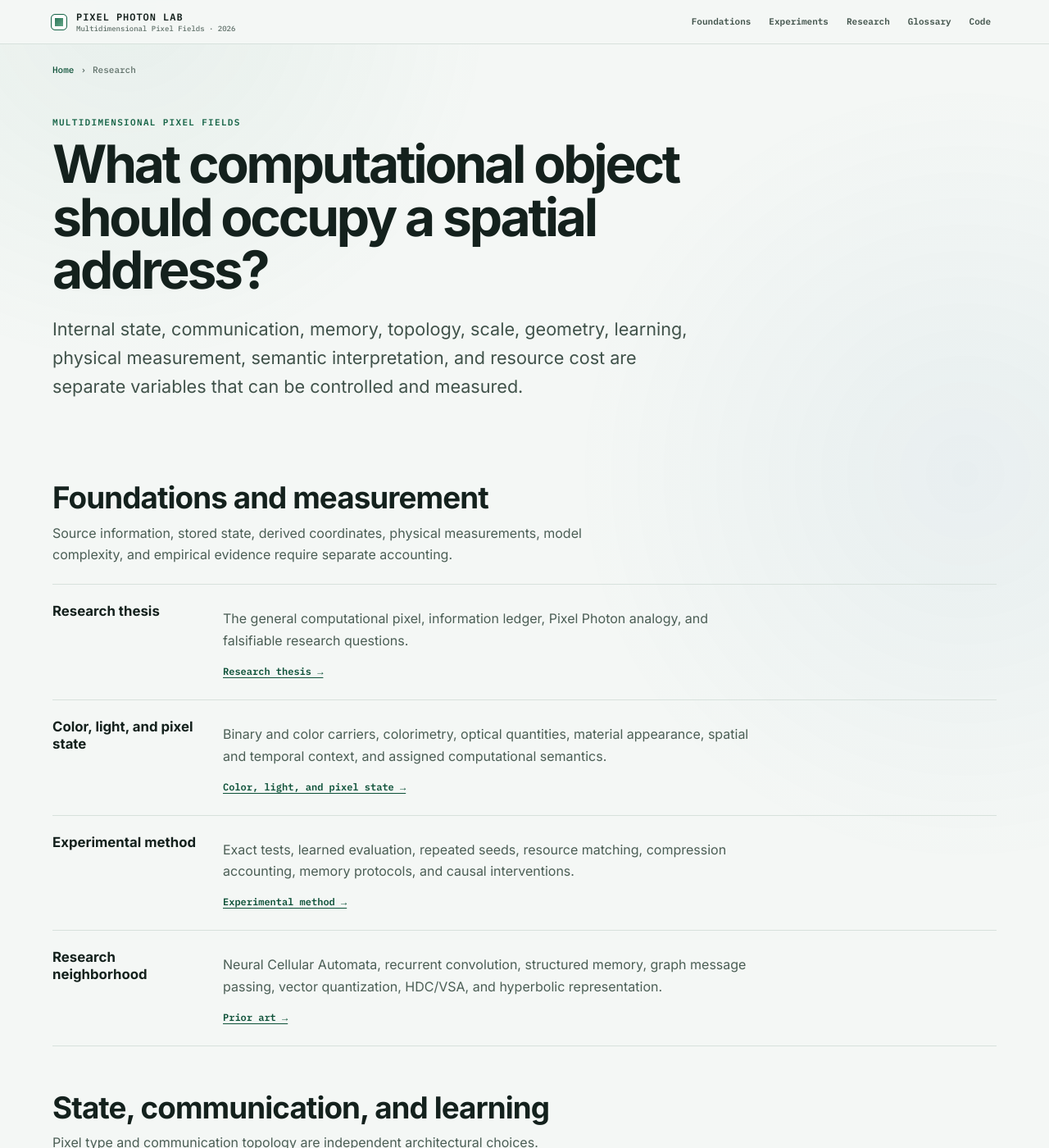
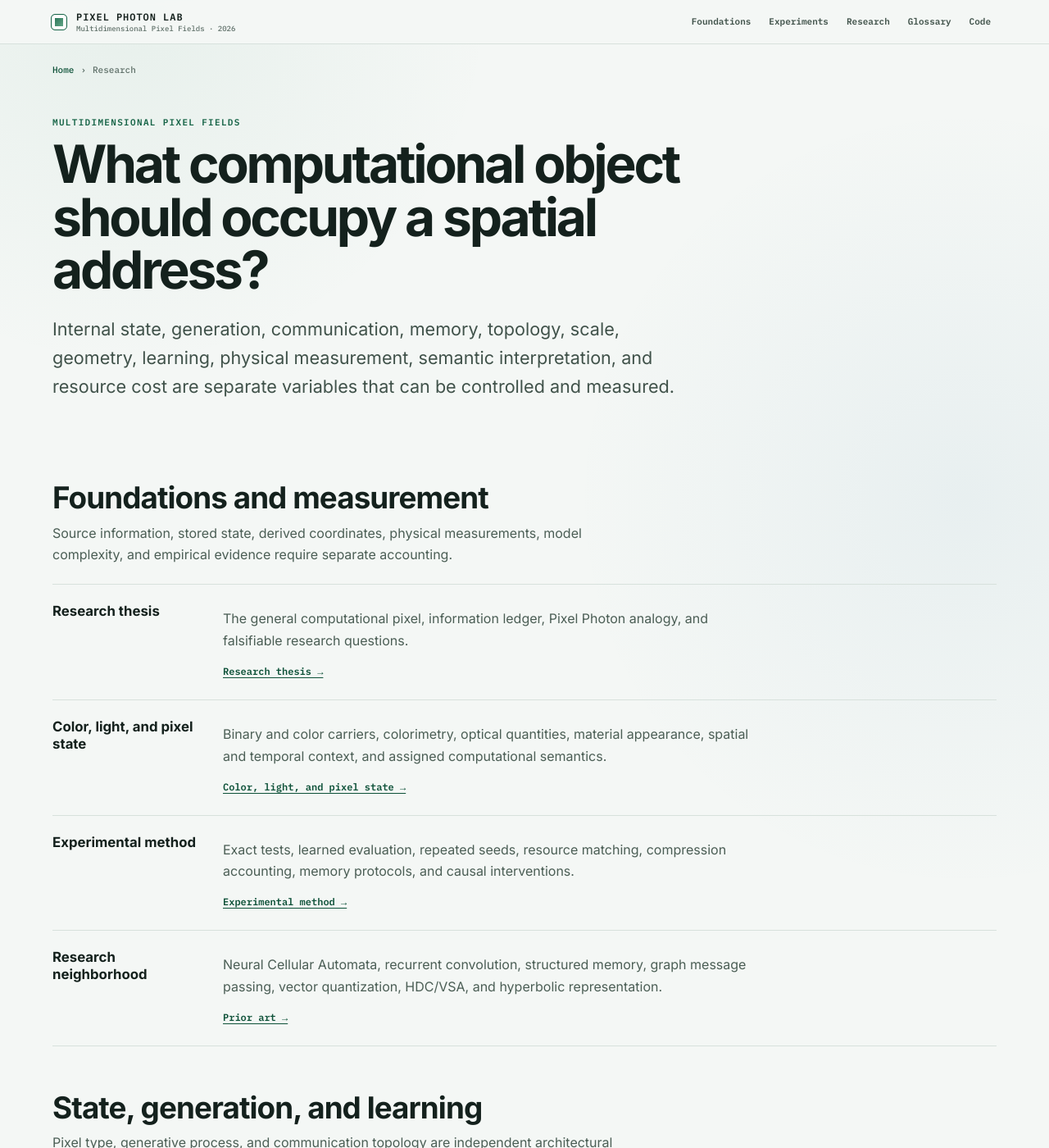
Before and after one commit to bitwikiorg/pixel-art-2026, a Jekyll site: the page built from research/index.md, in a window 1280 px wide and 1400 px high. Shown: the whole window at 82% size. Built offline with Jekyll 4.4.1, drawn with Linux system fonts in a browser that asks for light colours; our own code applies the rules of GitHub Pages for plain Markdown files; some of the changed text lies outside the part shown.

Commit message:
Add generative pixel engineering to research map

```diff
--- a/research/index.md
+++ b/research/index.md
@@ -1,14 +1,14 @@
 ---
 layout: default
 title: Research
-description: Multidimensional Pixel Fields: representation, computation, memory, compression, topology, geometry, learning, color, light, and recursive systems.
+description: Multidimensional Pixel Fields: representation, computation, memory, compression, topology, geometry, learning, color, light, generation, and recursive systems.
 ---
 <div class="page-shell">
   <nav class="breadcrumbs" aria-label="Breadcrumb"><a href="{{ '/' | relative_url }}">Home</a><span>›</span><span>Research</span></nav>
   <header class="library-hero">
     <div class="eyebrow">Multidimensional Pixel Fields</div>
     <h1>What computational object should occupy a spatial address?</h1>
-    <p class="hero-deck">Internal state, communication, memory, topology, scale, geometry, learning, physical measurement, semantic interpretation, and resource cost are separate variables that can be controlled and measured.</p>
+    <p class="hero-deck">Internal state, generation, communication, memory, topology, scale, geometry, learning, physical measurement, semantic interpretation, and resource cost are separate variables that can be controlled and measured.</p>
   </header>
 
   <section class="atlas-group"><h2>Foundations and measurement</h2><p>Source information, stored state, derived coordinates, physical measurements, model complexity, and empirical evidence require separate accounting.</p><div class="research-topic-list">
@@ -18,8 +18,9 @@
     <div class="research-topic-row"><h3>Research neighborhood</h3><div><p>Neural Cellular Automata, recurrent convolution, structured memory, graph message passing, vector quantization, HDC/VSA, and hyperbolic representation.</p><a class="card-link" href="{{ '/research/01-prior-art/' | relative_url }}">Prior art →</a></div></div>
   </div></section>
 
-  <section class="atlas-group"><h2>State, communication, and learning</h2><p>Pixel type and communication topology are independent architectural choices.</p><div class="research-topic-list">
+  <section class="atlas-group"><h2>State, generation, and learning</h2><p>Pixel type, generative process, and communication topology are independent architectural choices.</p><div class="research-topic-list">
     <div class="research-topic-row"><h3>Primitive map</h3><div><p>Bits, colors, vectors, tensors, internal tokens, memory objects, subfields, GPU state, and distributed representations connected to concrete mechanisms.</p><a class="card-link" href="{{ '/research/10-pixel-photon-primitives/' | relative_url }}">Primitive map →</a></div></div>
+    <div class="research-topic-row"><h3>Generative pixel engineering</h3><div><p>Seeds, symmetry, cellular rules, vector fields, shaders, layer composition, particles, palettes, and shared decoders as mechanisms that construct visible pixels.</p><a class="card-link" href="{{ '/research/12-generative-pixel-engineering/' | relative_url }}">Generative pixel engineering →</a></div></div>
     <div class="research-topic-row"><h3>Vector-field baseline</h3><div><p>A learned vector at each address, shared 3×3 communication, recurrent updates, and a weak readout.</p><a class="card-link" href="{{ '/research/05-neural-architecture/' | relative_url }}">Vector-field architecture →</a></div></div>
     <div class="research-topic-row"><h3>Learning and training</h3><div><p>Optimization for vector, tensor, token, memory, recursive, quantized, and semantically organized state.</p><a class="card-link" href="{{ '/research/06-learning-and-training/' | relative_url }}">Learning and training →</a></div></div>
   </div></section>
@@ -30,7 +31,7 @@
     <div class="research-topic-row"><h3>Open mechanisms</h3><div><p>Semantic topology, functional specialization, inner versus field attention, true recursive fields, learned routing, adaptive computation, and causal inspection.</p><a class="card-link" href="{{ '/research/03-concepts-to-explore/' | relative_url }}">Open mechanisms →</a></div></div>
   </div></section>
 
-  <section class="atlas-group"><h2>Frontier and sources</h2><p>Recent recurrence, NCA reasoning, and abstract-grid work define stronger controls and harder targets.</p><div class="research-topic-list">
+  <section class="atlas-group"><h2>Frontier and sources</h2><p>Recent recurrence, NCA reasoning, abstract-grid work, measurement standards, and implementation lineages define stronger controls and harder targets.</p><div class="research-topic-list">
     <div class="research-topic-row"><h3>Current frontier</h3><div><p>2025–2026 work on recurrent latent depth, Neural Cellular Automata, cellular reasoning tasks, and ARC-style abstraction.</p><a class="card-link" href="{{ '/research/09-current-frontier/' | relative_url }}">Current frontier →</a></div></div>
     <div class="research-topic-row"><h3>References</h3><div><p>Primary papers, standards, technical references, and implementation lineages used to define baselines and measurements.</p><a class="card-link" href="{{ '/research/04-references/' | relative_url }}">References →</a></div></div>
     <div class="research-topic-row"><h3>Glossary</h3><div><p>Carrier, computational pixel, recurrence, topology, HDC/VSA, hyperbolic geometry, rate–utility, colorimetry, and related terms.</p><a class="card-link" href="{{ '/glossary/' | relative_url }}">Glossary →</a></div></div>
```
